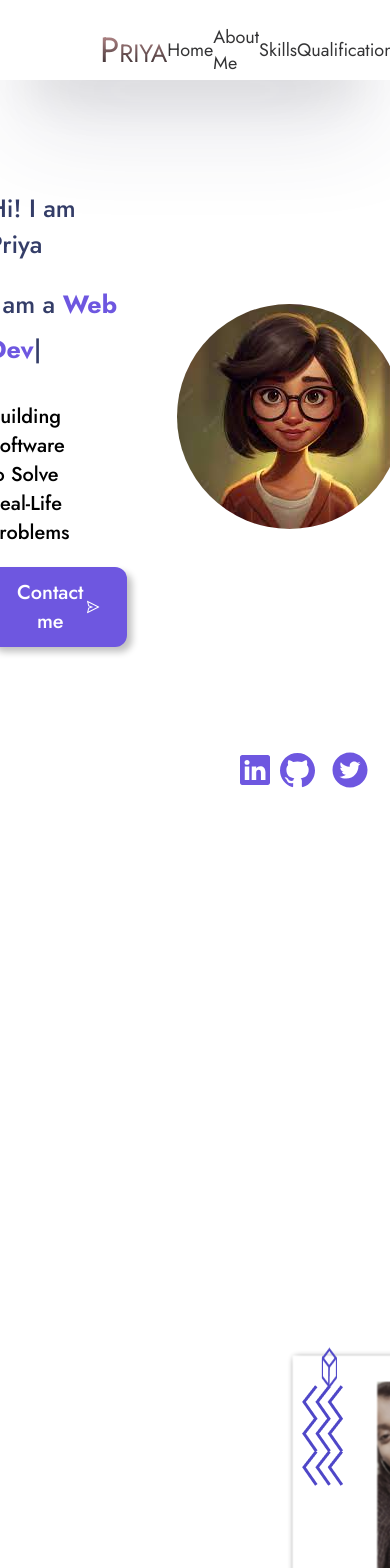
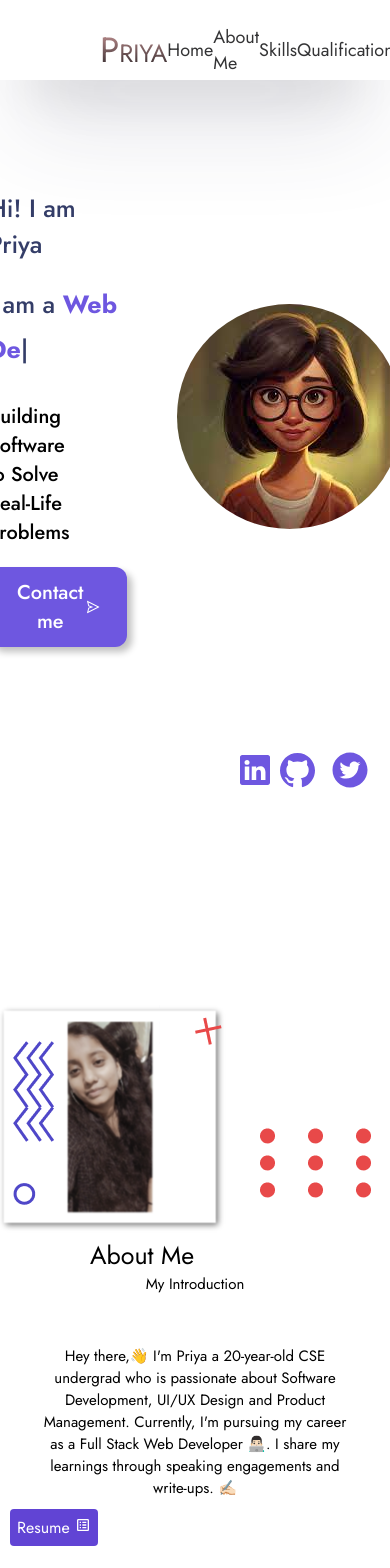
Before and after one commit to priyaK9157/Portfolio, a React (Create React App) app: page / in a window 390 px wide. Shown: the top 1568 px of the page. Built offline with nearby package versions, Linux system fonts and the light colour scheme.

Commit message:
Update AboutMe.css

```diff
--- a/src/components/AboutMe.css
+++ b/src/components/AboutMe.css
@@ -1,8 +1,9 @@
+/* about.css */
 .about-me {
   display: flex;
   align-items: center;
   padding: 20px;
-  margin-top: 10rem; /* Adjust the margin-top value as needed */
+  margin-top: 10rem;
   font-size: 2.5rem;
 }
 
@@ -28,7 +29,7 @@
   margin-bottom: 10px;
   text-align: center;
   position: absolute;
-  top: -40px; /* Adjust the value as needed to position the heading */
+  top: -40px;
   left: 50%;
   transform: translateX(-50%);
 }
@@ -48,27 +49,12 @@
   margin-bottom: 5rem;
 }
 
-/* .btnpink {
-  background-color: var(--bgOrange);
-  width: fit-content;
-  color: white;
-  padding: 0.8rem 2.3rem;
-  box-shadow: 5px 5px 7px 0px #0000003f;
-  font-size: 10px;
-  cursor: pointer;
-  font-weight: 500;
-  border: solid 3px transparent;
-  margin-left: 1rem;
-  margin-top: 17px;
-  border-radius: 1rem;
-} */
-
 .main-nav {
   position: fixed;
   top: 0;
   left: 0;
   width: 100%;
-  background-color: #ffffff; /* Adjust the background color as needed */
+  background-color: #ffffff;
   z-index: 100;
 }
 
@@ -93,7 +79,7 @@
 .user-image img {
   width: 100%;
   height: 100%;
-  object-fit: contain; /* Adjust the object-fit property */
+  object-fit: contain;
   z-index: -9;
 }
 
@@ -201,6 +187,43 @@
   }
 }
 
+/* Styles for all screen sizes */
+.about-me {
+  padding: 30px 30rem;
+}
+
+.image-container {
+  width: 50%;
+  margin-right: 20px;
+}
+
+.text-container {
+  width: 50%;
+  padding: 2rem;
+}
+
+.text-container h2 {
+  font-size: 20px;
+  top: -40px;
+}
+
+.text-container p {
+  margin-left: 15rem;
+  margin-right: 20rem;
+  height: 50rem;
+  width: 50rem;
+}
+
+.user-image {
+  width: 25rem;
+  height: 25rem;
+  padding: 2.5rem;
+  filter: grayscale(1);
+  transition: all 1s;
+  animation: scaleImage 5s linear infinite;
+  margin-top: -3rem;
+}
+
 .Intro {
   font-size: 2.5rem;
 }
@@ -210,59 +233,76 @@
 }
 
 .btnpink {
-  background-color: #6e57e0;
-  width: fit-content;
-  color: white;
-  padding: 0.8rem 2.3rem;
-  box-shadow: 5px 5px 7px 0px #0000003f;
   font-size: 26px;
-  cursor: pointer;
-  font-weight: 500;
-  border: solid 3px transparent;
   margin-left: 5rem;
   margin-top: 17px;
-  border-radius: 1rem;
+  background-color: #6144d4;
+  border-radius: 4px;
+  border: #6144d4;
+  color: white;
+  padding: 7px;
 }
 
-.main-nav {
-  position: fixed;
-  top: 0;
-  left: 0;
-  width: 100%;
-  background-color: #ffffff;
-  z-index: 100;
+.aboutme {
+  margin-left: 8rem;
 }
 
-.aboutme{
-  margin-left: 8rem;
-}
 .about-me {
   padding: 30px 30rem;
-
-}
-.btnpink:hover{
-  background: #6144d4;
 }
 
+/* Media Query for screen sizes <= 768px */
+@media screen and (max-width: 768px) {
+  .about-me {
+    flex-direction: column;
+    padding: 10px;
+  }
 
+  .image-container {
+    width: 100%;
+    margin-right: 0;
+    margin-bottom: 20px;
+  }
 
+  .text-container {
+    width: 100%;
+    padding: 0;
+  }
 
+  .text-container h2 {
+    font-size: 18px;
+    top: -30px;
+  }
 
-.resume-container {
-  display: flex;
-  align-items: center;
+  .text-container p {
+    margin-left: 1rem;
+    margin-right: 1rem;
+    height: auto;
+    width: auto;
+  }
+
+  .user-image {
+    width: 200px;
+    height: 200px;
+    padding: 1rem;
+    margin-top: -1rem;
+  }
+
+  .Intro,
+  .para {
+    font-size: 1.5rem;
+    text-align: center;
+    margin-left: 0;
+    margin-right: 0;
+  }
+
+  .btnpink {
+    font-size: 16px;
+    margin-left: 0;
+    margin-top: 1rem;
+  }
 }
 
-.resume-link {
-  display: flex;
-  align-items: center;
-  text-decoration: none;
-}
-
-.resume-icon {
-  margin-left: 5px;
-  vertical-align: middle;
-}
 .para{
   padding: 0 3rem;
 }
```
